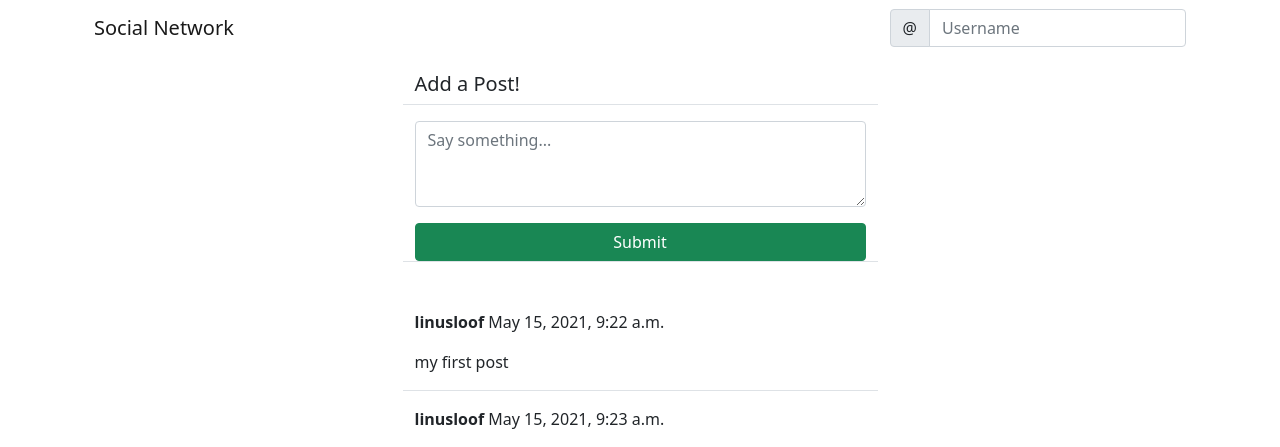
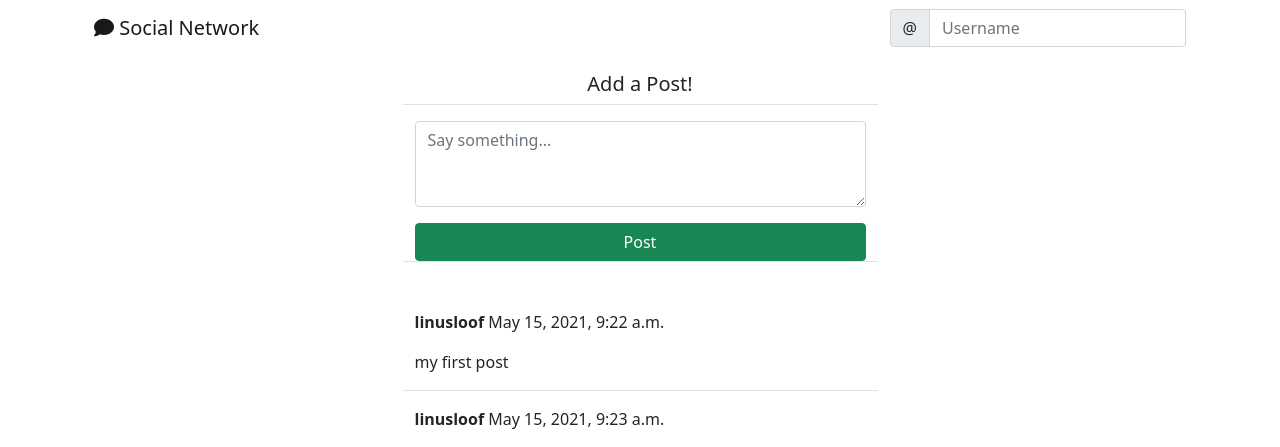
Before and after one commit to Code-Institute-Submissions/MS4_Social_Network, a Django app: template social/templates/social/post_list.html in a window 1280 px wide. Shown: the top 447 px of the page. Run offline with Django 3.2, Linux system fonts and the light colour scheme; the template is opened without the code that fills it: values that come from a table or form of the project are taken from there, others are empty; data comes from the database, SQL or seed files in the repository; both versions use the stored data as it was after the commit; parts of the project's set-up code (start-up, migrations or seed data) failed here and were passed over; some libraries are stand-ins or nearby versions.

Commit message:
small changes to settings.py(changed the redirect to the post page) updated the navbar redirect( if your authenticated or not redirect to diffrent pages

```diff
--- a/landing/templates/landing/navbar.html
+++ b/landing/templates/landing/navbar.html
@@ -4,7 +4,16 @@
     <button class="navbar-toggler" type="button" data-bs-toggle="collapse" data-bs-target="#navbarTogglerDemo03" aria-controls="navbarTogglerDemo03" aria-expanded="false" aria-label="Toggle navigation">
       <span class="navbar-toggler-icon"></span>
     </button>
-    <a class="navbar-brand" href="{% url 'index' %}">Social Network</a>
+        <a class="navbar-brand"
+          {% if user.is_authenticated %}
+            href="{% url 'post-list' %}"
+          {% else %}
+          href="{% url 'index' %}"
+          {% endif %}
+        >
+        <i class="fas fa-comment"></i>
+            Social Network
+          </a>
     <div class="collapse navbar-collapse" id="navbarTogglerDemo03">
       <ul class="navbar-nav me-auto mb-2 mb-lg-0">
       </ul>
--- a/social/templates/social/post_list.html
+++ b/social/templates/social/post_list.html
@@ -1,11 +1,11 @@
 {% extends 'landing/base.html' %}
 {% load crispy_forms_tags %}
 
-<!-- shows the post -->
+<!-- adds the post -->
 {% block content %}
     <div class="container">
         <div class="row justify-content-center mt-3">
-            <div class="col-md-5 col-sm-12 border-bottom">
+            <div class="col-md-5 col-sm-12 border-bottom text-center">
                 <h5>Add a Post!</h5>
             </div>
         </div>
@@ -16,13 +16,13 @@
                     {{ form | crispy }}
                     <div class="d-grid gap-2">
                         <button class="btn btn-success mt-3">
-                            Submit
+                            Post
                         </button>
                     </div>
                 </form>
             </div>
         </div>
-
+<!-- shows the post -->
         {% for post in post_list %}
         <div class="row justify-content-center mt-3">
             <div class="col-md-5 col-sm-12 border-bottom">
--- a/social_network/settings.py
+++ b/social_network/settings.py
@@ -147,7 +147,7 @@ DEFAULT_AUTO_FIELD = 'django.db.models.BigAutoField'
 CRISPY_TEMPLATE_PACK = 'bootstrap4'
 
 # Redirect to landingpage after login
-LOGIN_REDIRECT_URL = 'index'
+LOGIN_REDIRECT_URL = 'post-list'
 # Make email required when signing up
 ACCOUNT_EMAIL_REQUIRED = True
 # Send emails to the terminal
```
Also changed, not shown: db.sqlite3, social/views.py (line endings or trailing spaces).
